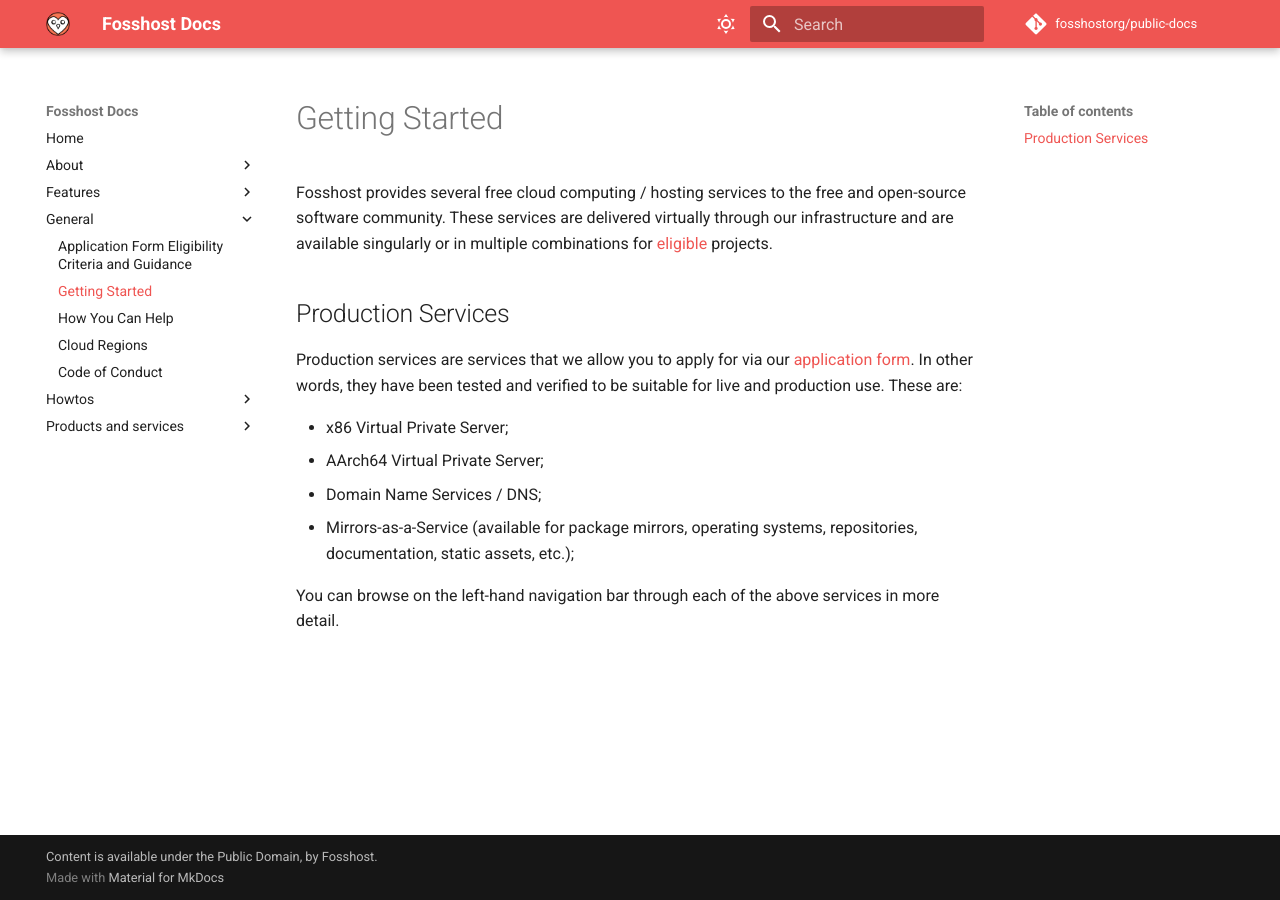
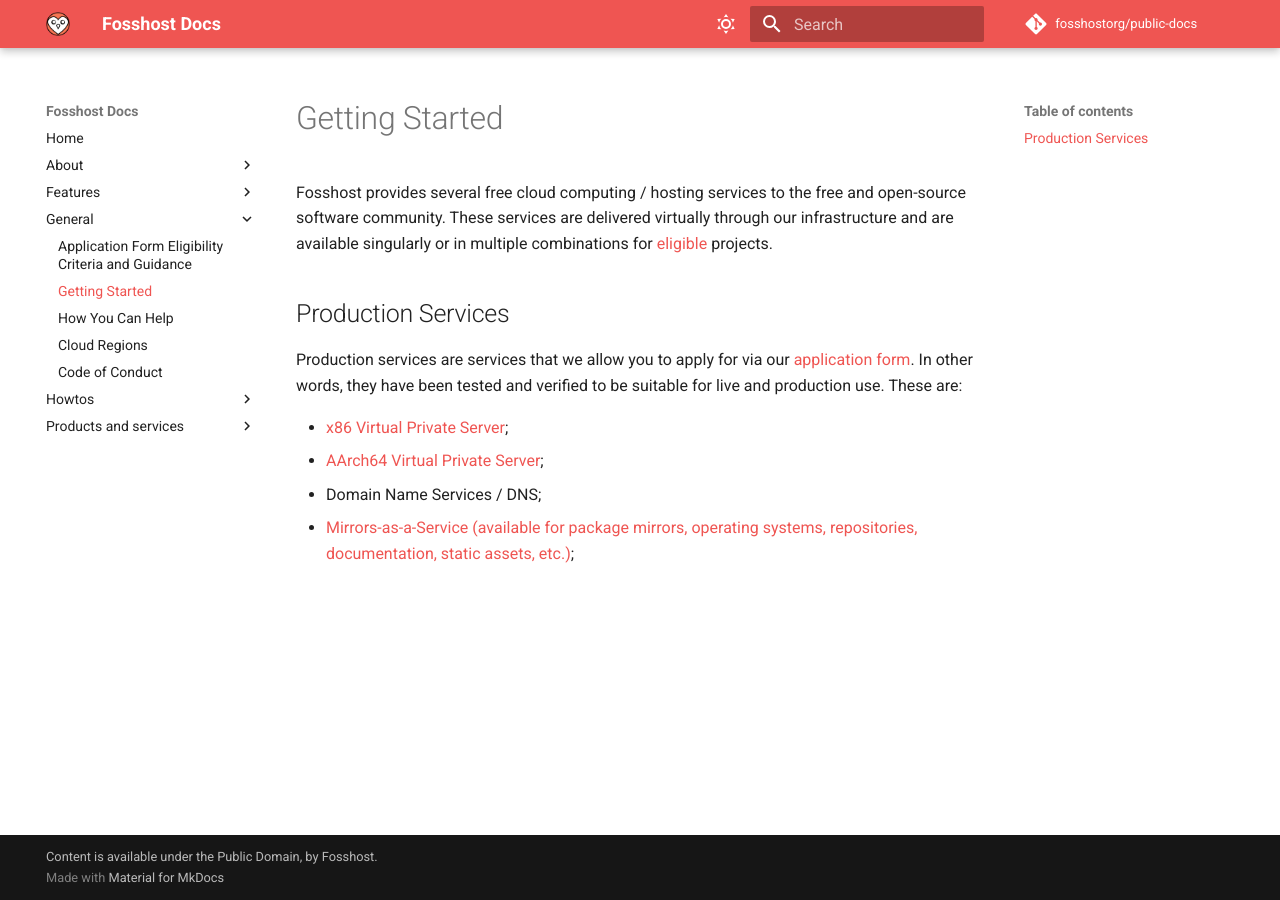
Before and after one commit to fosshostorg/public-docs, an MkDocs documentation site: the page built from docs/general/getting-started.md, in a window 1280 px wide. Built offline with MkDocs 1.6.1 and Material for MkDocs 9.7.7, drawn with Linux system fonts in a browser that asks for light colours; comment, search, counter and statistics services are not loaded.

Commit message:
Add links to getting started page

```diff
--- a/docs/general/getting-started.md
+++ b/docs/general/getting-started.md
@@ -4,9 +4,7 @@
 ## Production Services
 Production services are services that we allow you to apply for via our [application form](https://fosshost.org/apply). In other words, they have been tested and verified to be suitable for live and production use. These are:
 
-- x86 Virtual Private Server;
-- AArch64 Virtual Private Server;
+- [x86 Virtual Private Server](/products-and-services/virtual-private-server/);
+- [AArch64 Virtual Private Server](/products-and-services/aarch64-virtual-private-server/);
 - Domain Name Services / DNS;
-- Mirrors-as-a-Service (available for package mirrors, operating systems, repositories, documentation, static assets, etc.);
-
-You can browse on the left-hand navigation bar through each of the above services in more detail.
+- [Mirrors-as-a-Service (available for package mirrors, operating systems, repositories, documentation, static assets, etc.)](/products-and-services/mirrors-as-a-service/);
```
